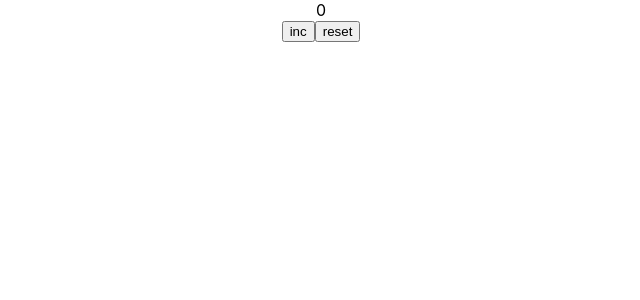
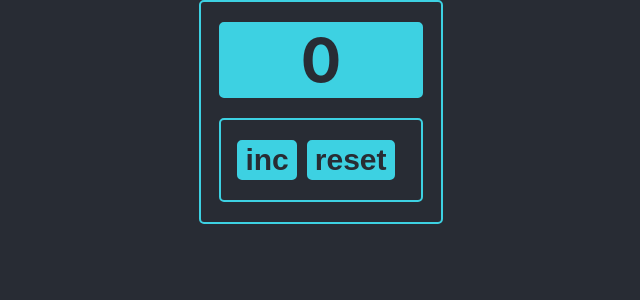
Before and after one commit to MaksLebedev/counter, a React (Create React App) app: page / in a window 1280 px wide. Shown: the top 300 px of the page, without its empty margins (319-959 px from the left). Built offline with nearby package versions, Linux system fonts and the light colour scheme.

Commit message:
add styles for components

```diff
--- a/src/App.css
+++ b/src/App.css
@@ -1,38 +1,48 @@
-.App {
-  text-align: center;
+body {
+  background-color: #282c34;
 }
 
-.App-logo {
-  height: 40vmin;
-  pointer-events: none;
-}
-
-@media (prefers-reduced-motion: no-preference) {
-  .App-logo {
-    animation: App-logo-spin infinite 20s linear;
-  }
-}
-
-.App-header {
-  background-color: #282c34;
-  min-height: 100vh;
+.App {
+  border: 2px solid rgb(61, 209, 226);
+  border-radius: 5px;
   display: flex;
   flex-direction: column;
   align-items: center;
   justify-content: center;
-  font-size: calc(10px + 2vmin);
-  color: white;
+  width: 200px;
+  margin: 0 auto;
+  padding: 20px;
 }
 
-.App-link {
-  color: #61dafb;
+.Tablo {
+  border: 2px solid rgb(61, 209, 226);
+  border-radius: 5px;
+  font-size: 60px;
+  font-weight: bold;
+  color: #282c34;
+  text-align: center;
+  justify-content: center;
+  margin-bottom: 20px;
+  width: 200px;
+  background-color: rgb(61, 209, 226);
 }
 
-@keyframes App-logo-spin {
-  from {
-    transform: rotate(0deg);
-  }
-  to {
-    transform: rotate(360deg);
-  }
+.Block {
+  border: 2px solid rgb(61, 209, 226);
+  border-radius: 5px;
+  text-align: center;
+  justify-content: center;
+  width: 200px;
+  padding: 20px 0;
 }
+
+.Btn {
+  background-color: rgb(61, 209, 226);
+  color: #282c34;
+  border: 2px solid rgb(61, 209, 226);
+  border-radius: 5px;
+  font-size: 30px;
+  font-weight: bold;
+  margin-right: 10px;
+  cursor: pointer;
+}
--- a/src/App.tsx
+++ b/src/App.tsx
@@ -4,7 +4,7 @@ import { Button } from "./components/Button";
 import { Tablo } from "./components/Tablo";
 
 function App() {
-  let [count, setCount] = useState(0);
+  const [count, setCount] = useState(0);
 
   const incrementClick = () => {
     let value = count;
@@ -18,9 +18,9 @@ function App() {
   return (
     <div className="App">
       <Tablo count={count} />
-      <div>
-        <Button title={"inc"} onClick={incrementClick} />
-        <Button title={"reset"} onClick={resetClick} />
+      <div className="Block">
+        <Button title={"inc"} onClick={incrementClick} className={"Btn"} />
+        <Button title={"reset"} onClick={resetClick} className={"Btn"} />
       </div>
     </div>
   );
--- a/src/components/Button.tsx
+++ b/src/components/Button.tsx
@@ -3,8 +3,9 @@ import React from "react";
 type PropsButtonTypes = {
   title: string;
   onClick: () => void;
+  className?: string;
 };
 
-export const Button = ({ title, onClick }: PropsButtonTypes) => {
-  return <button onClick={onClick}>{title}</button>;
+export const Button = ({ title, onClick, className }: PropsButtonTypes) => {
+  return <button className={className} onClick={onClick}>{title}</button>;
 };
--- a/src/components/Tablo.tsx
+++ b/src/components/Tablo.tsx
@@ -6,7 +6,7 @@ type TabloPropsType = {
 
 export const Tablo = ({ count }: TabloPropsType) => {
   return (
-    <div>
+    <div className="Tablo">
       <span>{count}</span>
     </div>
   );
```
